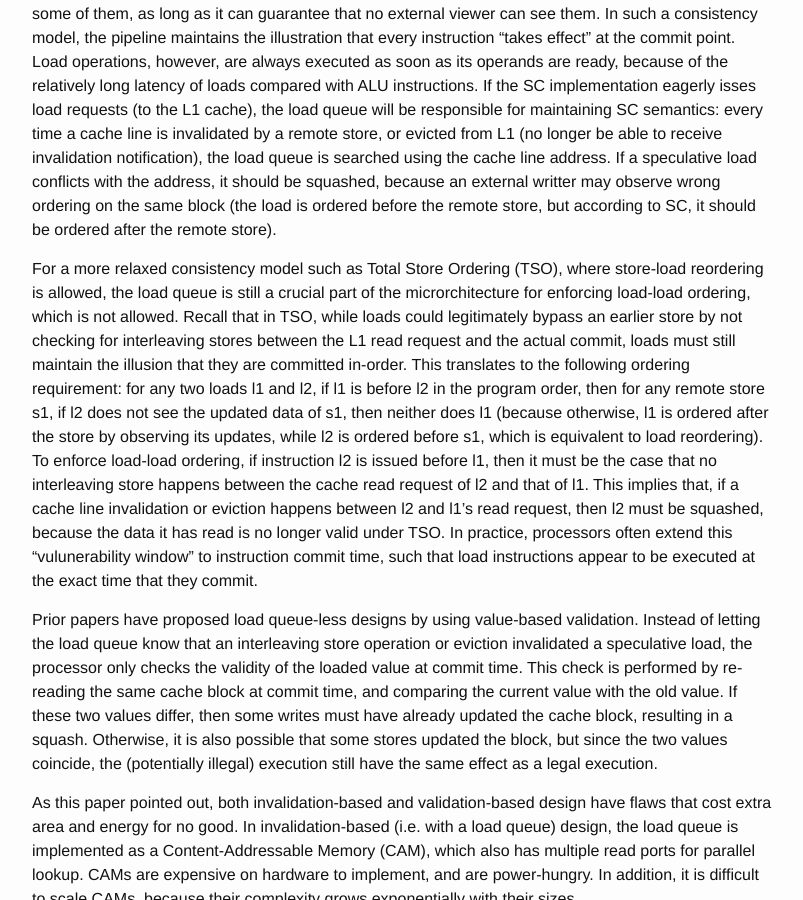
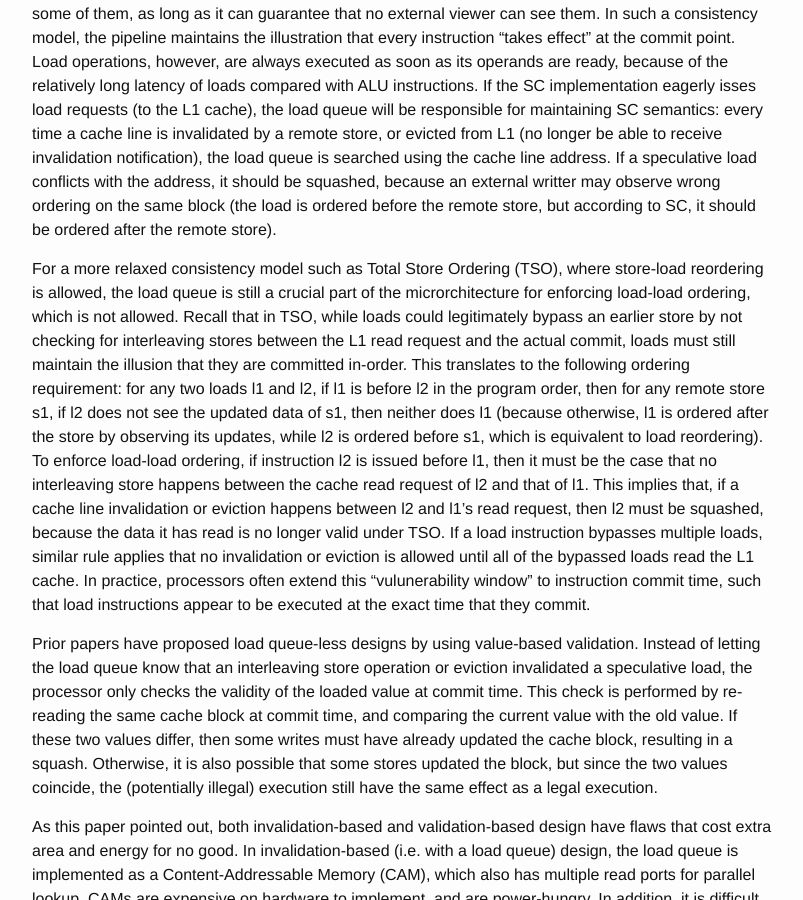
Before and after one commit to wangziqi2013/wangziqi2013.github.io, a Jekyll site: the page built from _posts/2019-08-07-the-superfluous-load-queue.markdown, in a window 1280 px wide and 900 px high, scrolled down 1039 px. Shown: the whole window, without its empty margins (238-1041 px from the left). Built offline with Jekyll 4.4.1, drawn with Linux system fonts in a browser that asks for light colours.

Commit message:
Small change

```diff
--- a/_posts/2019-08-07-the-superfluous-load-queue.markdown
+++ b/_posts/2019-08-07-the-superfluous-load-queue.markdown
@@ -55,8 +55,9 @@ ordered after the store by observing its updates, while l2 is ordered before s1,
 To enforce load-load ordering, if instruction l2 is issued before l1, then it must be the case that no interleaving store
 happens between the cache read request of l2 and that of l1. This implies that, if a cache line invalidation or eviction
 happens between l2 and l1's read request, then l2 must be squashed, because the data it has read is no longer valid under
-TSO. In practice, processors often extend this "vulunerability window" to instruction commit time, such that load instructions
-appear to be executed at the exact time that they commit.
+TSO. If a load instruction bypasses multiple loads, similar rule applies that no invalidation or eviction is allowed until
+all of the bypassed loads read the L1 cache. In practice, processors often extend this "vulunerability window" to instruction
+commit time, such that load instructions appear to be executed at the exact time that they commit.
 
 Prior papers have proposed load queue-less designs by using value-based validation. Instead of letting the load queue know
 that an interleaving store operation or eviction invalidated a speculative load, the processor only checks the validity of
```
